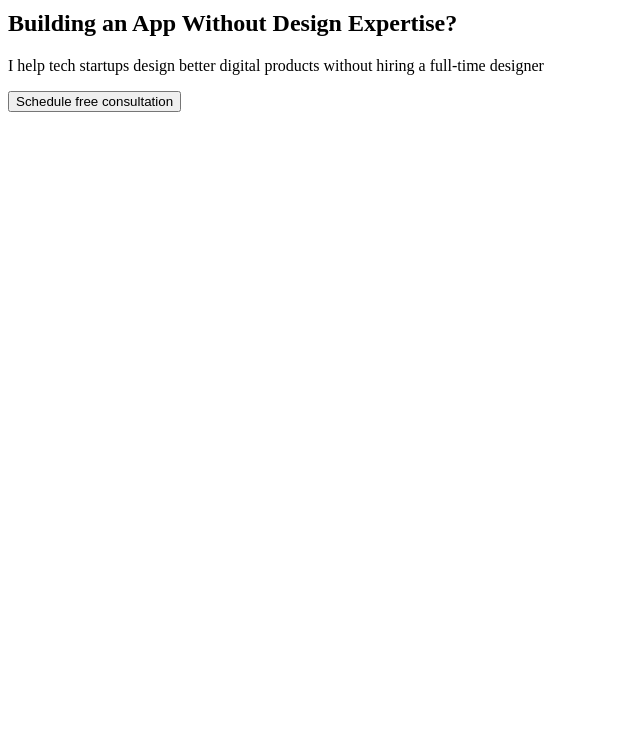
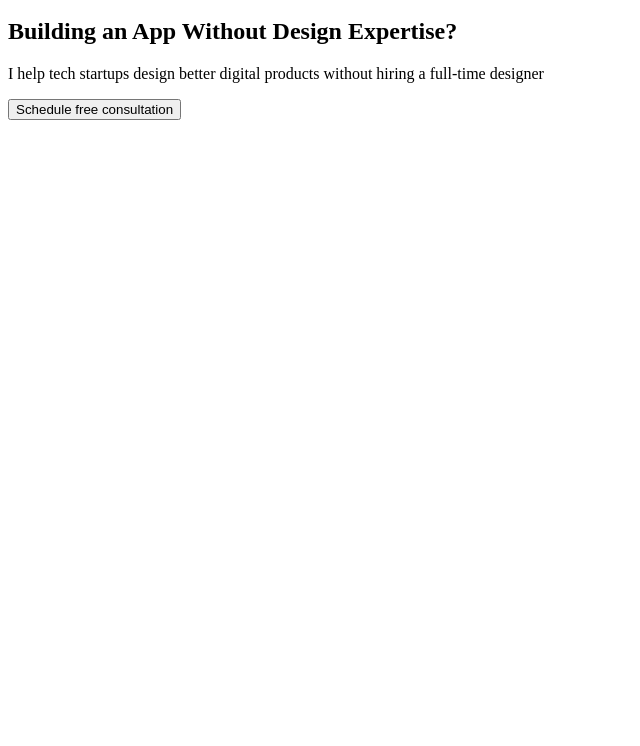
Before and after one commit to WebHeroSchool/MC, a plain HTML site: page index.html in a window 1280 px wide. Shown: the part 54-800 px from the top of the page, without its empty margins (0-640 px from the left). Drawn offline with Linux system fonts and the light colour scheme.

Commit message:
добавлены стили шрифтов, создан файл css со стилями подключаемых шрифтов

```diff
--- a/index.html
+++ b/index.html
@@ -2,9 +2,21 @@
 <html>
 <head>
   <title>
-    <link rel="preconnect" href="https://fonts.gstatic.com">
-    <link href="https://fonts.googleapis.com/css2?family=Roboto&display=swap" rel="stylesheet">
+<link rel="preconnect" href="https://fonts.gstatic.com">
+<link href="https://fonts.googleapis.com/css2?family=PT+Serif:wght@700&family=Roboto&display=swap" rel="stylesheet">
   </title>
+  <div>
+  <link rel="preconnect" href="https://fonts.gstatic.com">
+<link href="https://fonts.googleapis.com/css2?family=PT+Serif:wght@700&family=Roboto&display=swap" rel="stylesheet">
+  </div>
+  <nav><link rel="preconnect" href="https://fonts.gstatic.com">
+<link href="https://fonts.googleapis.com/css2?family=Roboto&display=swap" rel="stylesheet"></nav>
+  <p>
+  <link rel="preconnect" href="https://fonts.gstatic.com">
+<link href="https://fonts.googleapis.com/css2?family=Roboto&display=swap" rel="stylesheet">
+  </p>
+  <buton><link rel="preconnect" href="https://fonts.gstatic.com">
+<link href="https://fonts.googleapis.com/css2?family=Roboto:wght@400;500&display=swap" rel="stylesheet"></buton>
 </head>
 <body>
      <header>
--- /dev/null
+++ b/styles.css
@@ -0,0 +1,36 @@
+@import url('https://fonts.googleapis.com/css2?family=PT+Serif:wght@700&family=Roboto:wght@700&display=swap');
+
+.logo {
+  font-family: PT Serif;
+  font-style: Bold
+}
+
+@import url('https://fonts.googleapis.com/css2?family=Roboto:ital,wght@1,500&display=swap');
+
+.menu {
+  font-family: Roboto;
+  font-style: Medium
+}
+
+
+@import url('https://fonts.googleapis.com/css2?family=PT+Serif:wght@700&family=Roboto:ital,wght@1,500&display=swap');
+
+.title{
+  font-family: PT Serif;
+  font-style: Bold
+}
+
+@import url('https://fonts.googleapis.com/css2?family=PT+Serif:wght@700&family=Roboto&display=swap');
+
+.discription{
+  font-family: Roboto;
+  font-style: Regular;
+ }
+
+
+@import url('https://fonts.googleapis.com/css2?family=Roboto:ital,wght@1,500&display=swap');
+
+.button{
+  font-family: Roboto;
+  font-style: Medium;
+  }
```
